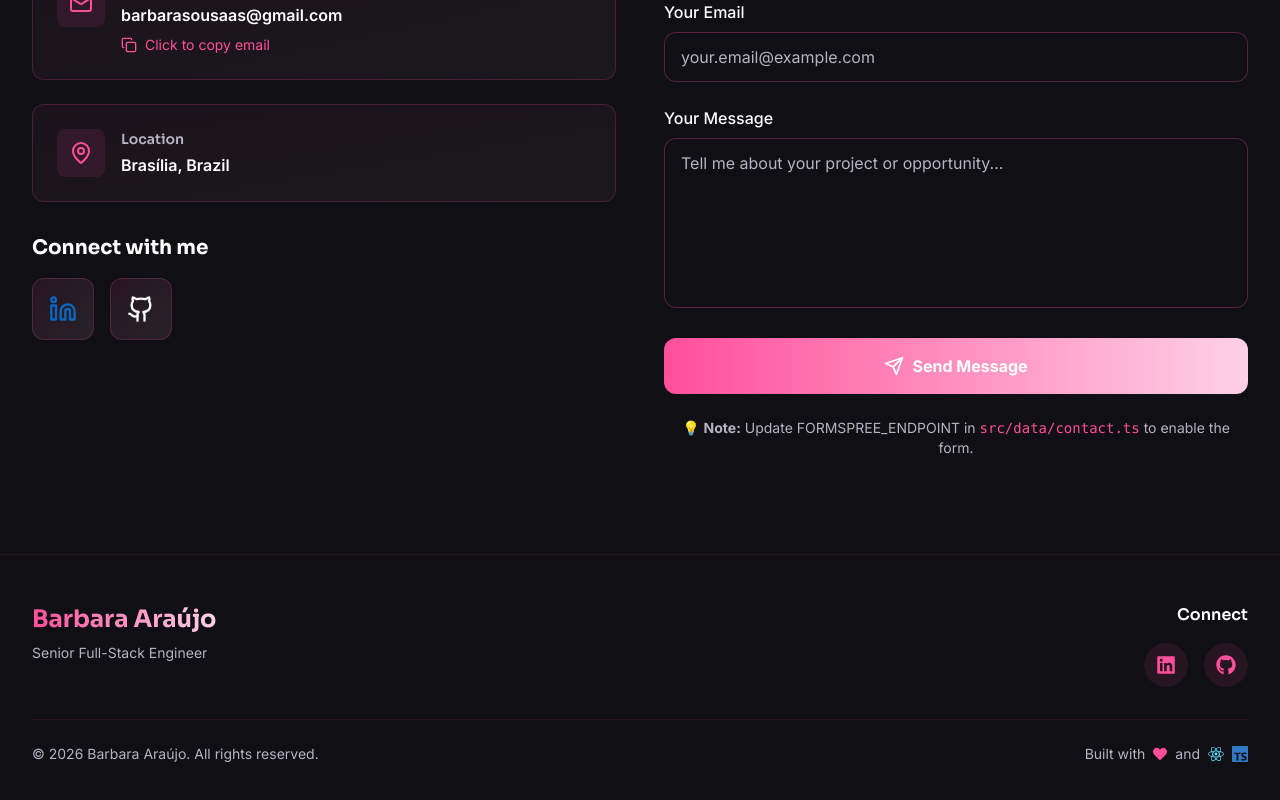
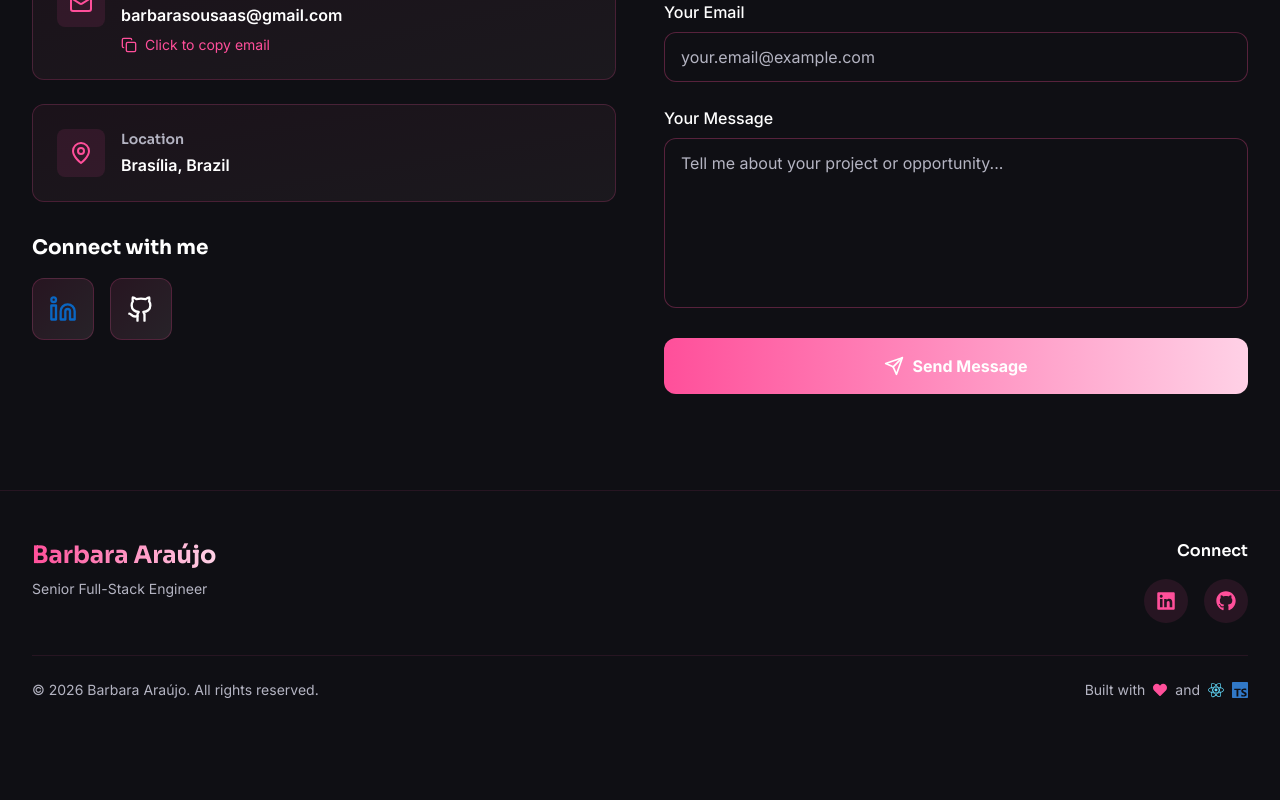
Before and after one commit to BarbaraSousas/portfolio, a React (Vite) app: page /portfolio/contact in a window 1280 px wide. Shown: the part 538-1338 px from the top of the page. After the commit the page ends 1286 px from the top, so only its background shows below. Built offline with nearby package versions, Linux system fonts and the light colour scheme.

Commit message:
udpating contact

```diff
--- a/src/data/contact.ts
+++ b/src/data/contact.ts
@@ -19,4 +19,4 @@ export const contactInfo: ContactInfo = {
   },
 };
 
-export const FORMSPREE_ENDPOINT = 'https://formspree.io/f/YOUR_FORM_ID';
+export const FORMSPREE_ENDPOINT = 'https://formspree.io/f/mykzrorg';
--- a/src/pages/Contact.tsx
+++ b/src/pages/Contact.tsx
@@ -281,12 +281,6 @@ const Contact = () => {
                   {t.contact.form.error}
                 </motion.div>
               )}
-
-              {/* Formspree Notice */}
-              <p className="text-text-secondary text-sm text-center">
-                💡 <strong>Note:</strong> Update FORMSPREE_ENDPOINT in{' '}
-                <code className="text-accent-neon">src/data/contact.ts</code> to enable the form.
-              </p>
             </form>
           </motion.div>
         </div>
```
